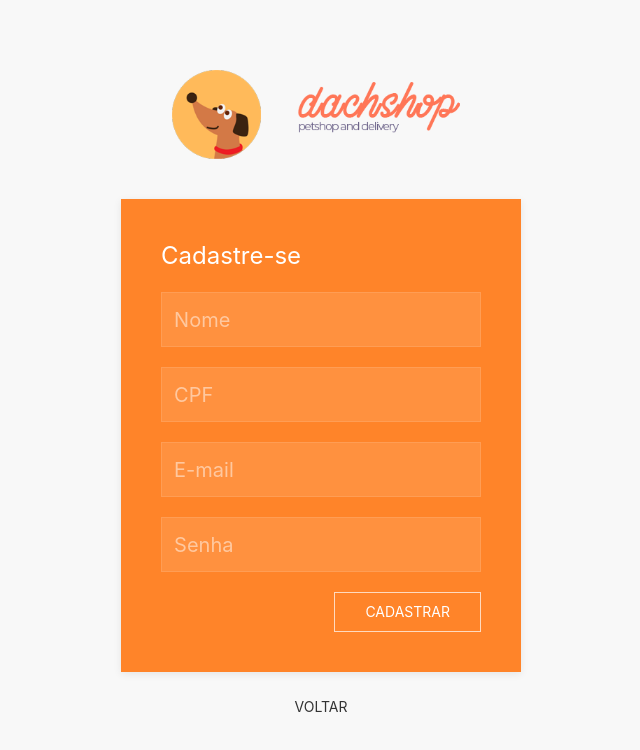
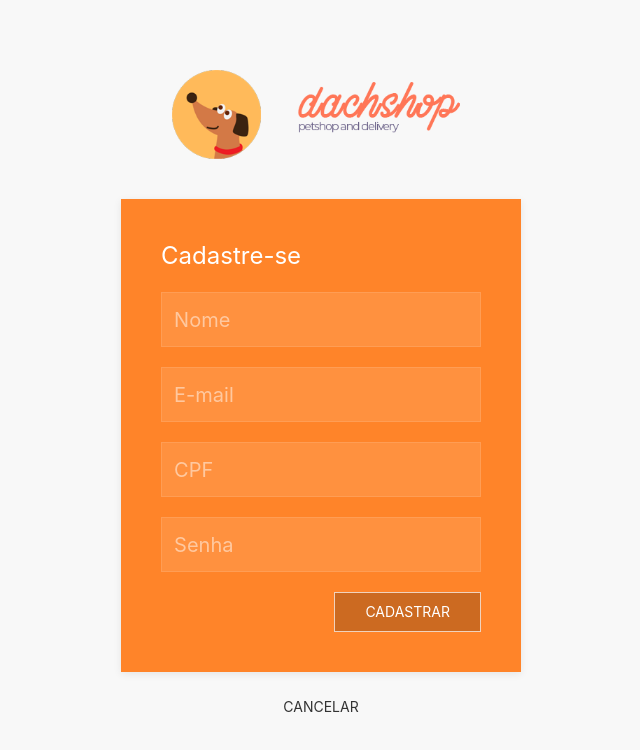
Before and after one commit to thiagohenrique1508/Angular-UiKit, an Angular app: page /signup in a window 1280 px wide. Shown: the top 750 px of the page, without its empty margins (319-959 px from the left). Built offline with nearby package versions, Linux system fonts and the light colour scheme.

Commit message:
Commit das aulas "Cadastro de Clientes: Parte 1" e "Cadastro de Clientes: Parte 2"

```diff
--- a/src/app/pages/account/login-page/login-page.component.html
+++ b/src/app/pages/account/login-page/login-page.component.html
@@ -6,15 +6,13 @@
 
     <app-loading *ngIf="busy"></app-loading>
 
-    <form [formGroup] = "form" *ngIf="!busy">
+    <form [formGroup]="form" *ngIf="!busy">
       <div class="uk-card uk-card-primary uk-card-body uk-box-shadow-small">
         <h3 class="uk-card-title">Autentique-se</h3>
         <div class="uk-margin">
-          <input class="uk-input uk-form-large"
-                formControlName="username" type="text"
-                placeholder="CPF"
-                mask="###.###.###-##"
-                [ngClass]="{'uk-form-danger': (!form.controls.username.valid && !form.controls.username.pristine) }">
+          <input class="uk-input uk-form-large" formControlName="username" type="text" placeholder="CPF"
+            mask="###.###.###-##"
+            [ngClass]="{'uk-form-danger': (!form.controls.username.valid && !form.controls.username.pristine) }">
         </div>
         <div class="uk-margin">
           <input class="uk-input uk-form-large" formControlName="password" type="password" placeholder="Senha">
@@ -27,8 +25,9 @@
     </form>
 
     <p class="uk-text-center" *ngIf="!busy">
-      <a [routerLink]="['/signup']" class="uk-button uk-width-1-1 uk-button-large uk-button-primary uk-margin-small-bottom">Quero Me Cadastrar</a>
-      <a href="/reset-password"  class="uk-button uk-button-link">Esqueci Minha Senha</a>
+      <a [routerLink]="['/signup']"
+        class="uk-button uk-width-1-1 uk-button-large uk-button-primary uk-margin-small-bottom">Quero Me Cadastrar</a>
+      <a [routerLink]="['/reset-password']" class="uk-button uk-button-link">Esqueci Minha Senha</a>
     </p>
 
   </div>
--- a/src/app/pages/account/signup-page/signup-page.component.html
+++ b/src/app/pages/account/signup-page/signup-page.component.html
@@ -4,28 +4,36 @@
       <span class="uk-icon uk-margin-small-right" uk-icon="icon: logo-color-dark; ratio: 0.7"></span>
     </p>
 
+    <app-loading *ngIf="busy"></app-loading>
+
+    <form [formGroup]="form" *ngIf="!busy">
       <div class="uk-card uk-card-primary uk-card-body uk-box-shadow-small">
         <h3 class="uk-card-title">Cadastre-se</h3>
         <div class="uk-margin">
-        <input class="uk-input uk-form-large" type="text" placeholder="Nome">
+          <input class="uk-input uk-form-large" formControlName="name" type="text" placeholder="Nome"
+            [ngClass]="{'uk-form-danger': (!form.controls.name.valid && !form.controls.name.pristine) }">
         </div>
         <div class="uk-margin">
-        <input class="uk-input uk-form-large" type="text" placeholder="CPF">
+          <input class="uk-input uk-form-large" formControlName="email" type="email" placeholder="E-mail"
+            [ngClass]="{'uk-form-danger': (!form.controls.email.valid && !form.controls.email.pristine) }">
         </div>
         <div class="uk-margin">
-        <input class="uk-input uk-form-large" type="email" placeholder="E-mail">
+          <input class="uk-input uk-form-large" formControlName="document" type="text" placeholder="CPF"
+            mask="###.###.###-##"
+            [ngClass]="{'uk-form-danger': (!form.controls.document.valid && !form.controls.document.pristine) }">
         </div>
         <div class="uk-margin">
-        <input class="uk-input uk-form-large" type="password" placeholder="Senha">
+          <input class="uk-input uk-form-large" formControlName="password" type="password" placeholder="Senha"
+            [ngClass]="{'uk-form-danger': (!form.controls.password.valid && !form.controls.password.pristine) }">
         </div>
         <div class="uk-margin uk-text-right">
-        <a href="/login" class="uk-button uk-button-default">Cadastrar</a>
+          <button class="uk-button uk-button-default" [disabled]="form.invalid" (click)="submit()">Cadastrar</button>
         </div>
       </div>
+    </form>
 
-    <p class="uk-text-center">
-      <a href="/login"  class="uk-button uk-button-link">Voltar</a>
+    <p class="uk-text-center" *ngIf="!busy">
+      <a [routerLink]="['/login']" class="uk-button uk-button-link">Cancelar</a>
     </p>
-
   </div>
 </div>
--- a/src/app/pages/account/signup-page/signup-page.component.ts
+++ b/src/app/pages/account/signup-page/signup-page.component.ts
@@ -1,11 +1,68 @@
+import { DataService } from './../../../services/data.service';
+import { Router } from '@angular/router';
+import { FormBuilder, FormGroup, Validators } from '@angular/forms';
 import { Component, OnInit } from '@angular/core';
+import { ToastrService } from 'ngx-toastr';
+import { CustomValidator } from 'src/app/validators/custom.validator';
 
 @Component({
   selector: 'app-signup-page',
   templateUrl: './signup-page.component.html',
 })
 export class SignupPageComponent implements OnInit {
-  constructor() {}
+
+  public form: FormGroup;
+  public busy = false;
+
+  constructor(
+    private router: Router,
+    private service: DataService,
+    private fb:FormBuilder,
+    private toastr:ToastrService) {
+      this.form = this.fb.group({
+        name: ['', Validators.compose([
+          Validators.minLength(3),
+          Validators.maxLength(80),
+          Validators.required
+        ])],
+        document: ['', Validators.compose([
+          Validators.minLength(14),
+          Validators.maxLength(14),
+          Validators.required,
+          CustomValidator.isCpf()
+        ])],
+        email: ['', Validators.compose([
+          Validators.minLength(5),
+          Validators.maxLength(120),
+          Validators.required,
+          CustomValidator.EmailValidator
+        ])],
+        password: ['', Validators.compose([
+          Validators.minLength(6),
+          Validators.maxLength(20),
+          Validators.required
+        ])]
+      });
+
+    }
 
   ngOnInit(): void {}
+
+  submit() {
+    this.busy = true;
+    this
+      .service
+      .create(this.form.value)
+      .subscribe(
+        (data: any) => {
+          this.busy = false;
+          this.toastr.success(data.message, 'Bem-vindo!');
+          this.router.navigate(['/login']);
+        },
+        (err) => {
+          console.log(err);
+          this.busy = false;
+        }
+      );
+  }
 }
--- a/src/app/services/data.service.ts
+++ b/src/app/services/data.service.ts
@@ -29,4 +29,8 @@ export class DataService {
       headers: this.composeHeaders(),
     });
   }
+
+  create(data){
+    return this.http.post(`${this.url}/accounts`, data);
+  }
 }
```
Lines whose indentation alone changed are shown as unchanged.
